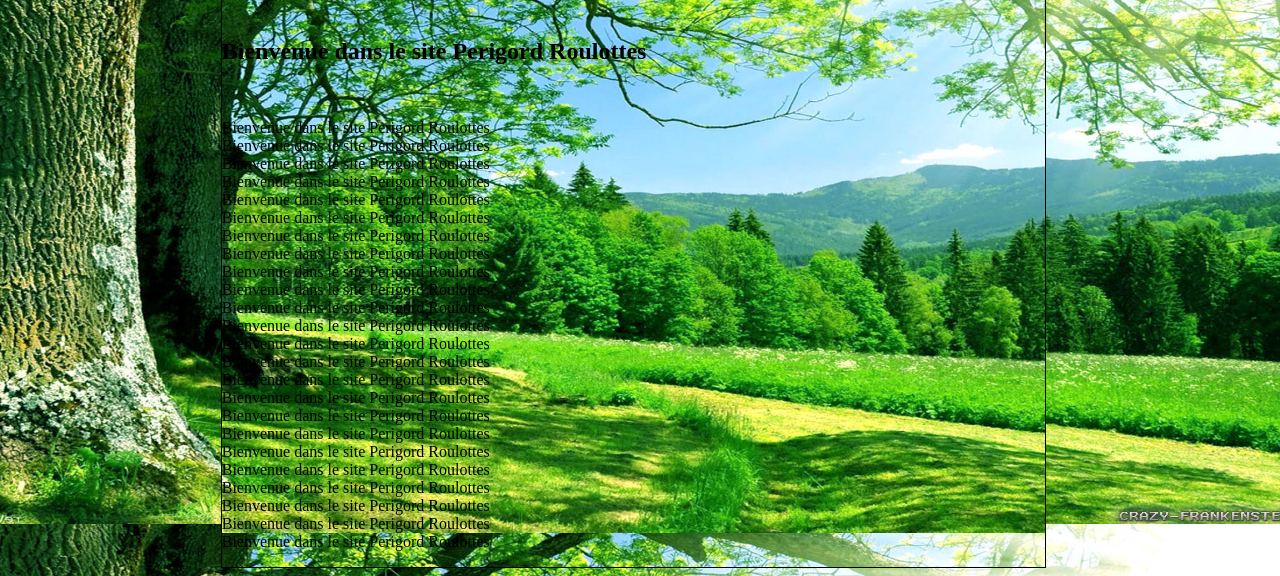
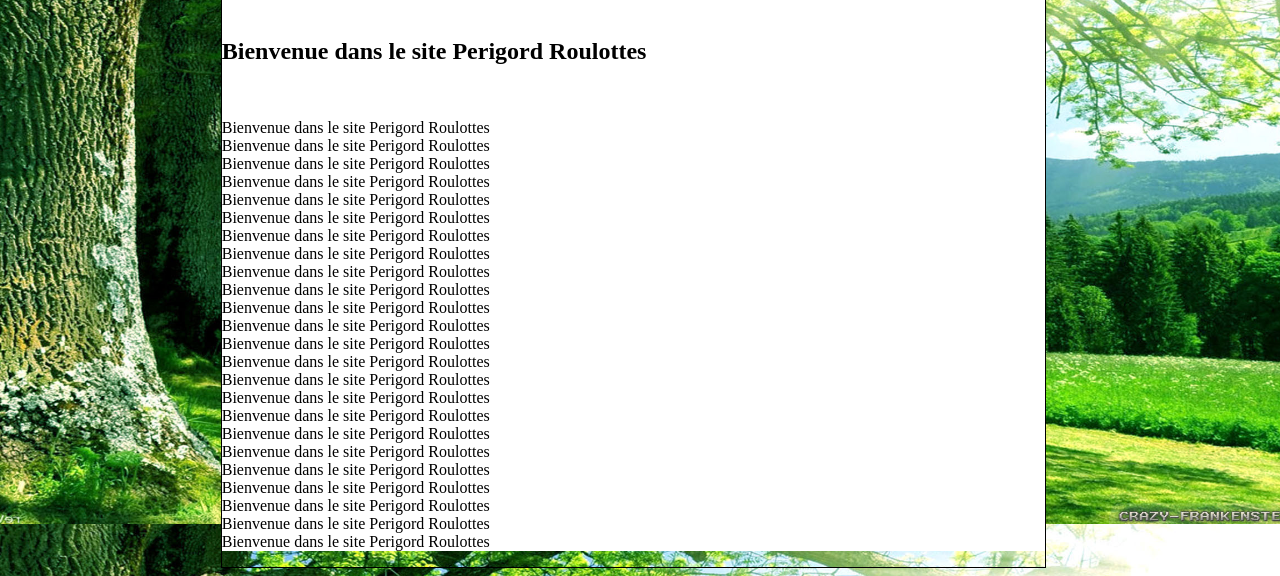
Before and after one commit to Herr-Nest/Perigord-Roulottes, a PHP site: page /index.php?section=index in a window 1280 px wide. Shown: the part 276-852 px from the top of the page. Run offline with PHP 8.4, Linux system fonts and the light colour scheme.

Commit message:
Ajout background section

```diff
--- a/vue/style.css
+++ b/vue/style.css
@@ -55,3 +55,9 @@ nav ul
     border: 1px black solid ;
     padding: 0 ;
 }
+
+section
+{
+    width: 100% ;
+    background-color: white ;
+}
--- a/vue/vue_accueil.php
+++ b/vue/vue_accueil.php
@@ -30,7 +30,5 @@
 		Bienvenue dans le site Perigord Roulottes<br />
 		Bienvenue dans le site Perigord Roulottes<br />
 		Bienvenue dans le site Perigord Roulottes<br />
-
-		</p>
-
-	</section>
+		</p><!--
+	--></section>
```
